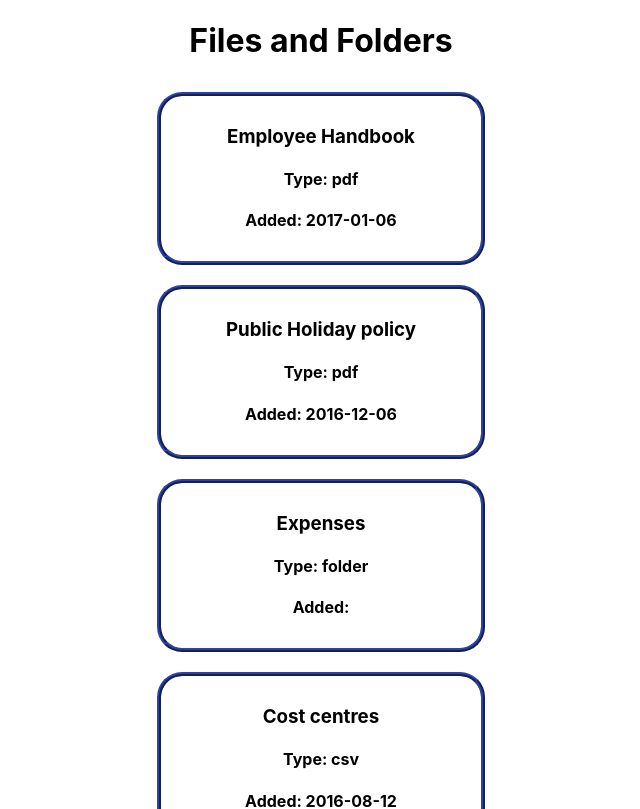
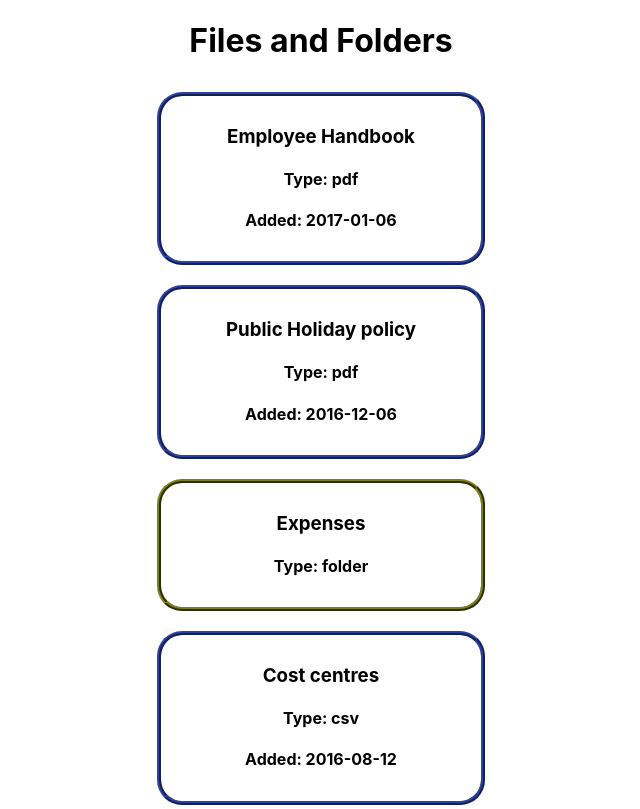
Before and after one commit to AndyRobotsNC/BrightHR_kata, a React (Create React App) app: page / in a window 1280 px wide. Shown: the top 809 px of the page, without its empty margins (319-959 px from the left). Built offline with nearby package versions, Linux system fonts and the light colour scheme.

Commit message:
showing folder contents on click

```diff
--- a/src/App.css
+++ b/src/App.css
@@ -16,3 +16,22 @@
   width: 15%;
   min-width: 300px;
 }
+
+.single-folder-item {
+  background-color: gray;
+  border: 4px ridge #2d43a4;
+  border-radius: 25px;
+  margin: 10px;
+  padding: 10px;
+  width: 15%;
+  min-width: 300px;
+}
+
+.folder {
+  border: 4px ridge #7e8015;
+  border-radius: 25px;
+  margin: 10px;
+  padding: 10px;
+  width: 15%;
+  min-width: 300px;
+}
--- /dev/null
+++ b/src/components/FileInFolder.js
@@ -0,0 +1,11 @@
+const FileInFolder = ({ file }) => {
+  return (
+    <div className="single-folder-item">
+      <h3>{file.name}</h3>
+      <h4>Type: {file.type}</h4>
+      <h4>Added: {file.added}</h4>
+    </div>
+  );
+};
+
+export default FileInFolder;
--- a/src/components/SingleItem.js
+++ b/src/components/SingleItem.js
@@ -1,14 +1,36 @@
+import { useEffect, useState } from "react";
+import FileInFolder from "./FileInFolder";
+
 const SingleItem = ({ item }) => {
+  const [clicked, setClicked] = useState(false);
+
+  useEffect(() => {}, [clicked]);
+
   const handleClick = () => {
-    console.log("hello");
+    setClicked((currState) => !currState);
   };
 
   return (
-    <div onClick={handleClick} className="single-item">
-      <h3 data-testid="item-1">{item.name}</h3>
-      <h4>Type: {item.type}</h4>
-      <h4>Added: {item.added}</h4>
-    </div>
+    <>
+      {item.type === "folder" ? (
+        <>
+          <div onClick={handleClick} className="folder">
+            <h3 data-testid="folder-1">{item.name}</h3>
+            <h4>Type: {item.type}</h4>
+          </div>
+          {clicked &&
+            item.files.map((file) => {
+              return <FileInFolder file={file} />;
+            })}
+        </>
+      ) : (
+        <div className="single-item">
+          <h3 data-testid="item-1">{item.name}</h3>
+          <h4>Type: {item.type}</h4>
+          <h4>Added: {item.added}</h4>
+        </div>
+      )}
+    </>
   );
 };
 
```
Also changed, not shown: 1 other file (tests, documents, lock files or other folders).
